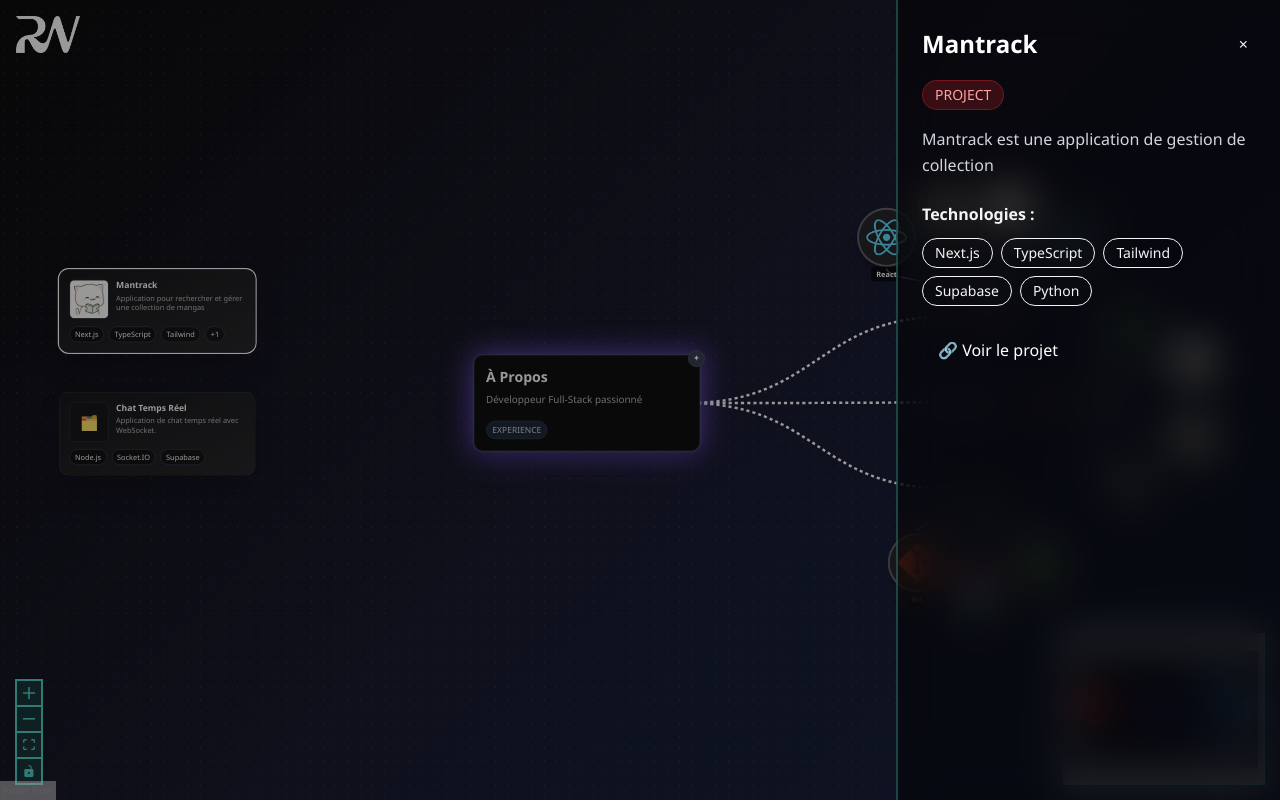
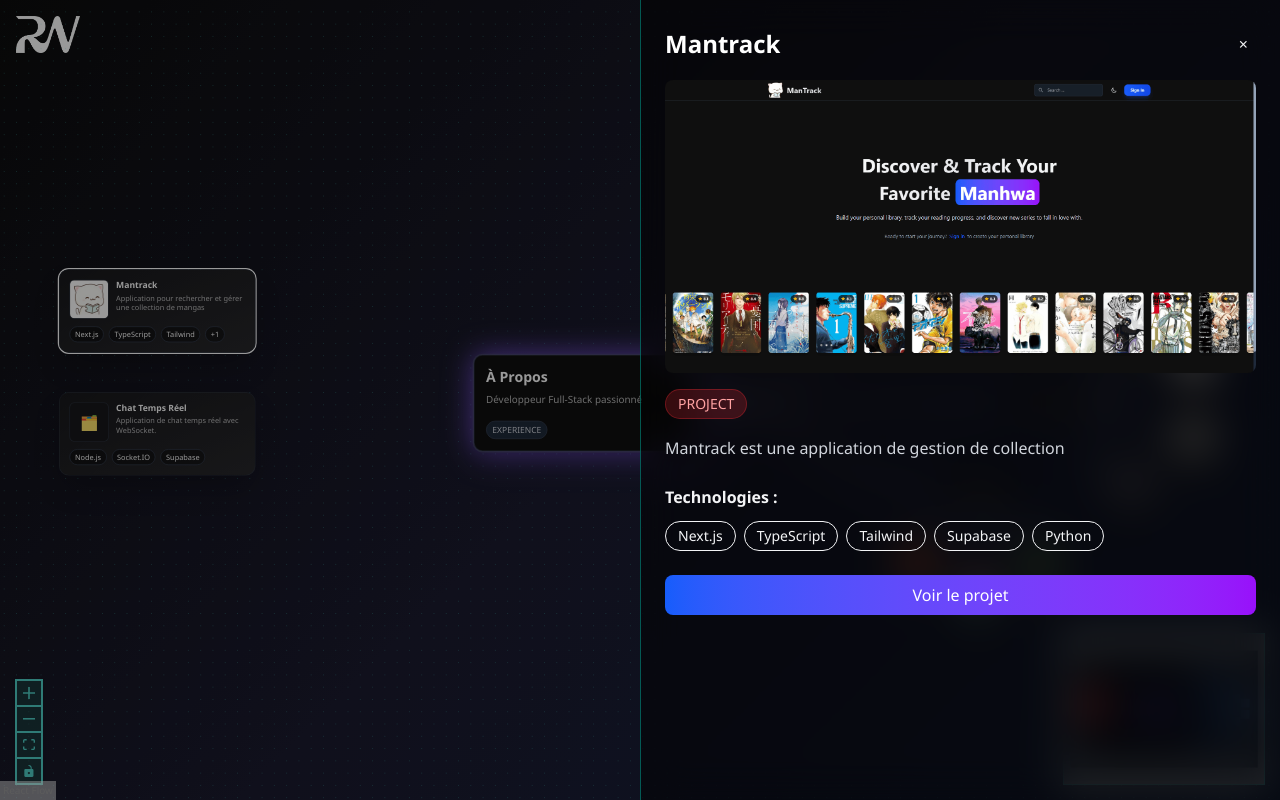
Before and after one commit to RzWilliam/Portfolio_2025, a React (Vite) app: page / in a window 1280 px wide. Both pictures are taken after a click on the element 157 px from the left and 310 px from the top of the page. Built offline with nearby package versions, Linux system fonts and the light colour scheme; grey boxes are pictures that could not be loaded.

Commit message:
✨ Enhance Sidebar

```diff
--- a/src/components/sections/Sidebar.tsx
+++ b/src/components/sections/Sidebar.tsx
@@ -14,15 +14,16 @@ const Sidebar: React.FC<SidebarProps> = ({ selectedEntry, isOpen, onClose }) =>
     <div className="fixed inset-0 z-40">
       <div className="absolute inset-0 bg-black/40" onClick={onClose} />
 
-      <aside className="absolute right-0 top-0 h-full">
+      <aside className="absolute right-0 top-0 h-full w-full sm:w-1/2">
         <div
           onClick={(e) => e.stopPropagation()}
-          className="sidebar-content w-96 bg-black/40 backdrop-blur-xl border-l border-discovery-teal/30 p-6 overflow-y-auto h-full"
+          className="sidebar-content w-full bg-black/40 backdrop-blur-xl sm:border-l sm:border-teal-400/40 p-6 overflow-y-auto h-full"
           role="dialog"
           aria-modal="true"
         >
           <div className="space-y-6">
             <div>
+
               <div className="flex items-center justify-between mb-4">
                 <h2 className="text-2xl font-bold text-white">{selectedEntry.title}</h2>
                 <div className="flex items-center gap-3">
@@ -35,6 +36,16 @@ const Sidebar: React.FC<SidebarProps> = ({ selectedEntry, isOpen, onClose }) =>
                   </button>
                 </div>
               </div>
+
+              {selectedEntry.previewImage && (
+                <a href={selectedEntry.link} target="_blank" rel="noopener noreferrer">
+                  <img
+                    src={selectedEntry.previewImage}
+                    alt={selectedEntry.title}
+                    className="w-full h-auto rounded-lg mb-4"
+                  />
+                </a>
+              )}
 
               <div
                 className={`inline-block px-3 py-1 rounded-full text-sm font-medium mb-4 ${
@@ -81,9 +92,9 @@ const Sidebar: React.FC<SidebarProps> = ({ selectedEntry, isOpen, onClose }) =>
                   href={selectedEntry.link}
                   target="_blank"
                   rel="noopener noreferrer"
-                  className="inline-flex items-center gap-2 px-4 py-2 bg-gradient-to-r from-mystery-red to-mystery-red/80 text-white font-medium rounded-lg hover:from-mystery-red/80 hover:to-mystery-red transition-all duration-300 transform hover:scale-105"
+                  className="inline-flex items-center gap-2 px-4 py-2 bg-gradient-to-r from-blue-600 to-purple-600 text-white font-medium rounded-lg transition-all duration-300 transform hover:scale-105 w-full justify-center"
                 >
-                  🔗 Voir le projet
+                  Voir le projet
                 </a>
               )}
 
--- a/src/data/portfolioData.ts
+++ b/src/data/portfolioData.ts
@@ -11,6 +11,7 @@ import figmaLogo from '../assets/logos/figma.png';
 import supabaseLogo from '../assets/logos/supabase.png';
 
 import MantrackLogo from '../assets/logos/mantrack.png';
+import MantrackPreview from '../assets/projects/mantrack.webp';
 
 export interface PortfolioEntry {
   id: string;
@@ -28,6 +29,8 @@ export interface PortfolioEntry {
   technologies?: string[];
   link?: string;
   logo?: string; // Chemin vers le logo (pour les skill-item)
+  previewImage?: string; // Image de présentation pour les projets (optionnel)
+  repository?: string; // Lien vers le dépôt du projet (optionnel)
   skillCategory?: 'frontend' | 'backend' | 'other'; // Pour organiser les skills
   isClickable?: boolean; // Pour définir si le nœud est cliquable ou non (par défaut true)
   email?: string; // Pour le contact
@@ -206,19 +209,23 @@ export const portfolioEntries: PortfolioEntry[] = [
   {
     id: 'project-mantrack',
     title: 'Mantrack',
-    description: 'Application pour rechercher et gérer une collection de mangas',
-    detailedDescription: 'Mantrack est une application de gestion de collection',
+    description:
+      'Application pour rechercher et gérer une collection de mangas',
+    detailedDescription:
+      'Mantrack est une application de gestion de collection',
     category: 'project',
     position: { x: -700, y: -150 },
     technologies: ['Next.js', 'TypeScript', 'Tailwind', 'Supabase', 'Python'],
-    link: 'https://example.com/portfolio',
+    link: 'https://www.mantrack.app/',
     logo: MantrackLogo,
+    previewImage: MantrackPreview,
   },
   {
     id: 'project-chat-app',
     title: 'Chat Temps Réel',
-      description: "Application de chat temps réel avec WebSocket.",
-    detailedDescription: 'Utilisation de Socket.IO et Node.js pour un chat en temps réel avec rooms et notifications.',
+    description: 'Application de chat temps réel avec WebSocket.',
+    detailedDescription:
+      'Utilisation de Socket.IO et Node.js pour un chat en temps réel avec rooms et notifications.',
     category: 'project',
     position: { x: -700, y: 50 },
     technologies: ['Node.js', 'Socket.IO', 'Supabase'],
--- a/src/index.css
+++ b/src/index.css
@@ -188,7 +188,6 @@ body {
 .sidebar-content {
   backdrop-filter: blur(20px);
   background: rgba(0, 0, 0, 0.5);
-  border-left: 2px solid rgba(78, 205, 196, 0.3);
   transition: all 0.3s ease-in-out;
 }
 
```
